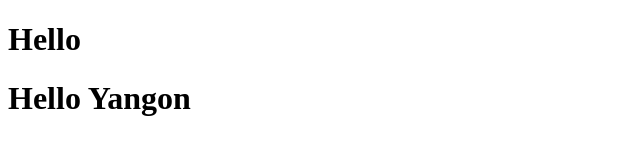
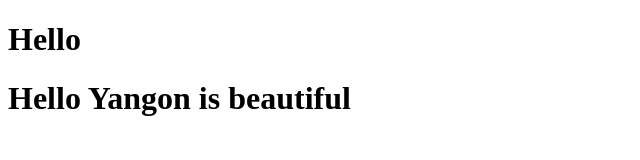
Before and after one commit to Oakarphyoaung/gittest, a plain HTML site: page index.html in a window 1280 px wide. Shown: the whole page, without its empty margins (0-640 px from the left). Drawn offline with Linux system fonts and the light colour scheme.

Commit message:
added beautiful

```diff
--- a/index.html
+++ b/index.html
@@ -8,7 +8,7 @@
 </head>
 <body>
     <h1>Hello</h1>
-    <h1>Hello Yangon</h1>
+    <h1>Hello Yangon is beautiful</h1>
 
 </body>
 </html>
```
